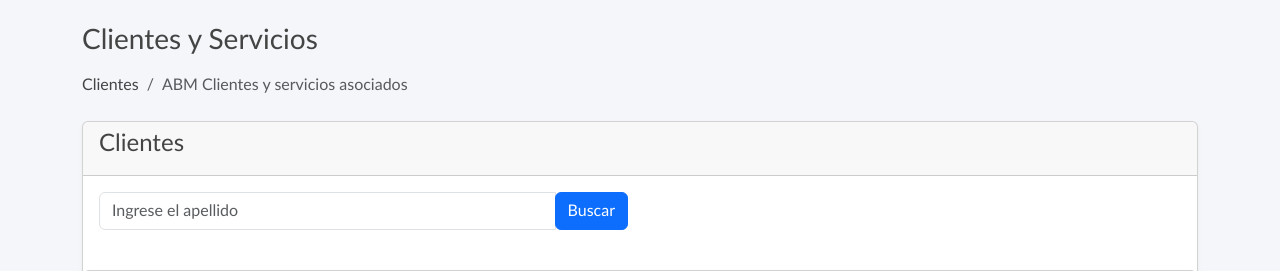
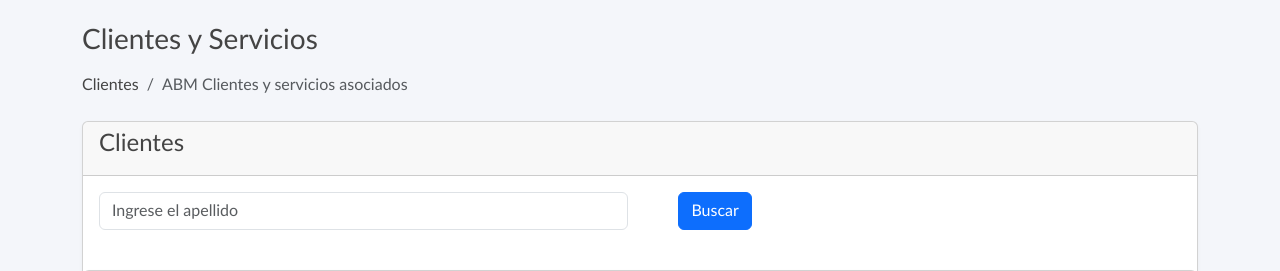
Before and after one commit to JereFassi/proyecto-django, a Django app: page /cliente/buscar/ in a window 1280 px wide. Shown: the part 56-327 px from the top of the page. Run offline with Django 3.2, Linux system fonts and the light colour scheme; data that the repository does not hold is empty; some libraries are stand-ins or nearby versions.

Commit message:
Ajuste div

```diff
--- a/PIG/templates/integrador/cliente/index.html
+++ b/PIG/templates/integrador/cliente/index.html
@@ -25,11 +25,13 @@
                         <div class="col-6" id="custom-search-input">
                             <div class="input-group md-form mb-0">
                                 <input type="text" name="buscar" placeholder="Ingrese el apellido" class="form-control">
-                                <span class="input-group-list text-center">
-                                    <div class="col-md-6">
-                                    <button class="btn btn-primary mt-6" type="submit">Buscar</button>
-                                </span>
                             </div>
+                        </div>
+                        <div class="col-3">
+                            <span class="input-group-list text-center">
+                                <div class="col-md-6">
+                                <button class="btn btn-primary mt-6" type="submit">Buscar</button>
+                            </span>
                         </div>
                     </div>
                 </form>
```
Also changed, not shown: PIG/integrador/migrations/0002_auto_20230622_1734.py (added).
